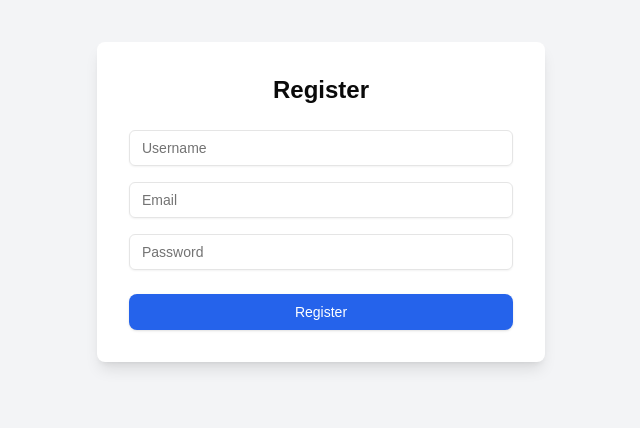
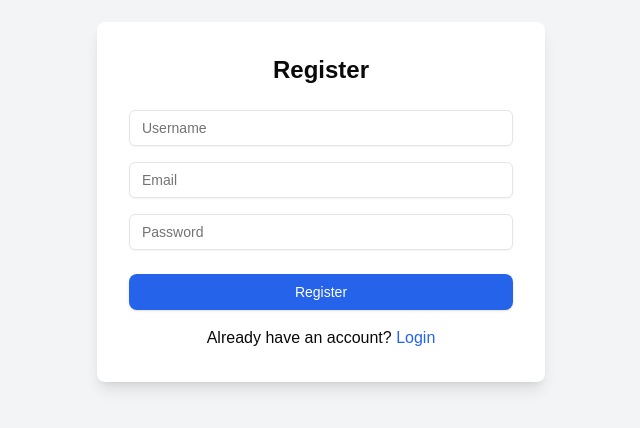
Before and after one commit to mahirr476/Todo-List, a Next.js app in the folder app/client/: page /register in a window 1280 px wide. Shown: the part 198-626 px from the top of the page, without its empty margins (319-959 px from the left). Built offline with nearby package versions, Linux system fonts and the light colour scheme.

Commit message:
added the login and register form

```diff
--- a/app/client/app/register/page.js
+++ b/app/client/app/register/page.js
@@ -1,6 +1,7 @@
 "use client";
 import { Input } from "@/components/ui/input";
 import { Button } from "@/components/ui/button";
+import Link from "next/link"; // Import the Link component from Next.js
 import { useState } from "react";
 
 const Register = () => {
@@ -16,7 +17,6 @@ const Register = () => {
 
   const handleSubmit = (e) => {
     e.preventDefault();
-    // Implement registration logic
     console.log("Form submitted", form);
   };
 
@@ -51,6 +51,12 @@ const Register = () => {
         <Button type="submit" className="w-full bg-blue-600 text-white py-2 rounded-lg hover:bg-blue-700">
           Register
         </Button>
+        <p className="mt-4 text-center">
+          Already have an account?{' '}
+          <Link href="/login" className="text-blue-600 hover:underline">
+            Login
+          </Link>
+        </p>
       </form>
     </div>
   );
```
